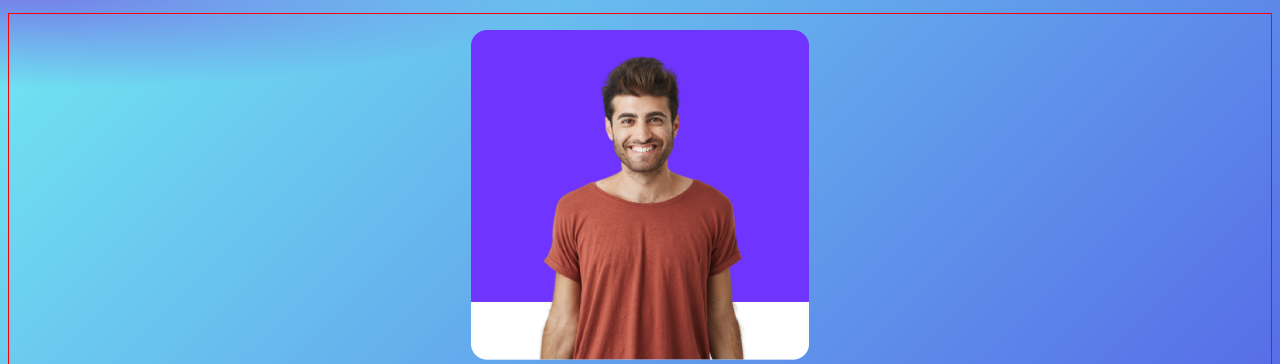
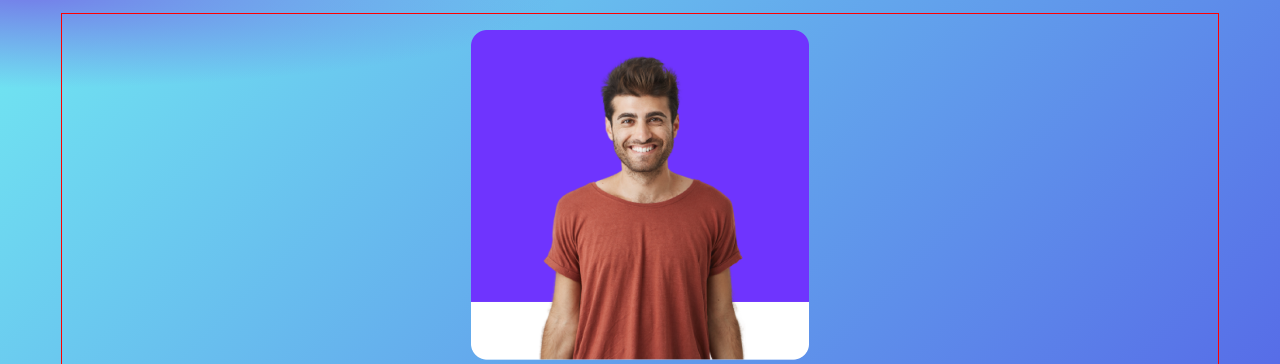
Before and after one commit to jmollericon/taller-portafolio, a plain HTML site: page index.html in a window 1280 px wide. Shown: the part 75-439 px from the top of the page. Drawn offline with Linux system fonts and the light colour scheme.

Commit message:
:zap: add wrapper

```diff
--- a/css/index.css
+++ b/css/index.css
@@ -2,6 +2,7 @@
 @import "./button.css";
 @import "./button-icon.css";
 @import "./hero.css";
+@import "./wrapper.css";
 
 :root {
   --baseFont: 'Poppins', sans-serif;
--- /dev/null
+++ b/css/wrapper.css
@@ -0,0 +1,6 @@
+.wrapper {
+  max-inline-size: 1158px;
+  padding-inline-start: 16px;
+  padding-inline-end: 16px;
+  margin: auto;
+}
--- a/index.html
+++ b/index.html
@@ -10,11 +10,11 @@
   <link rel="stylesheet" href="./css/index.css">
 </head>
 <body>
+  <div class="wrapper">
     <header class="header">
       <img src="./images/logo.png" width="70" height="20" alt="Logo">
       <button class="button">Curriculum</button>
     </header>
-
     <section class="hero">
       <div class="hero-image">
         <img src="./images/user.png" width="338" height="330" alt="Imagen Usuario">
@@ -34,5 +34,6 @@
         <a href="https://www.google.com" class="button">Descargar Curriculum</a>
       </div>
     </section>
+  </div>
 </body>
 </html>
```
Lines whose indentation alone changed are shown as unchanged.
